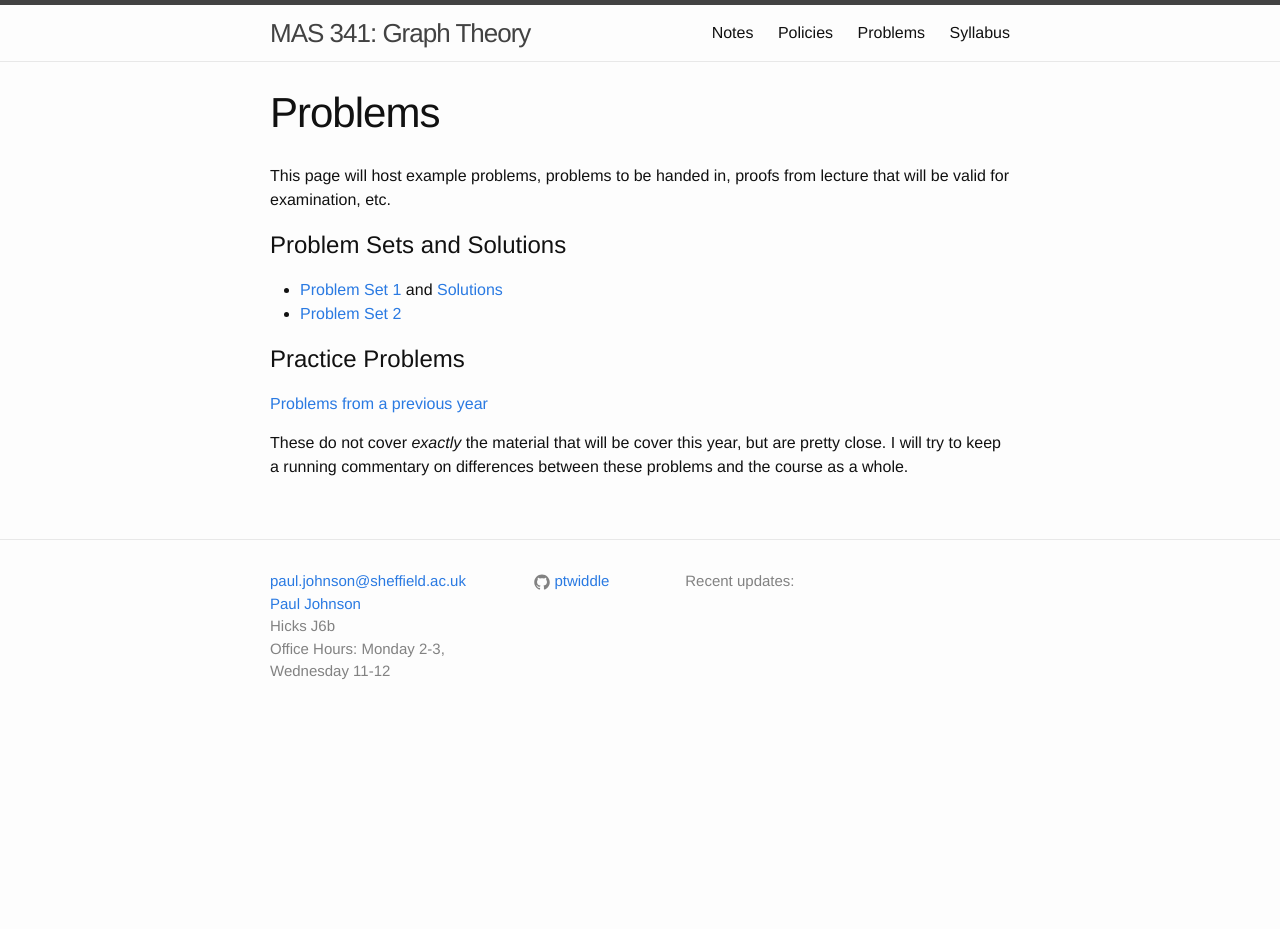
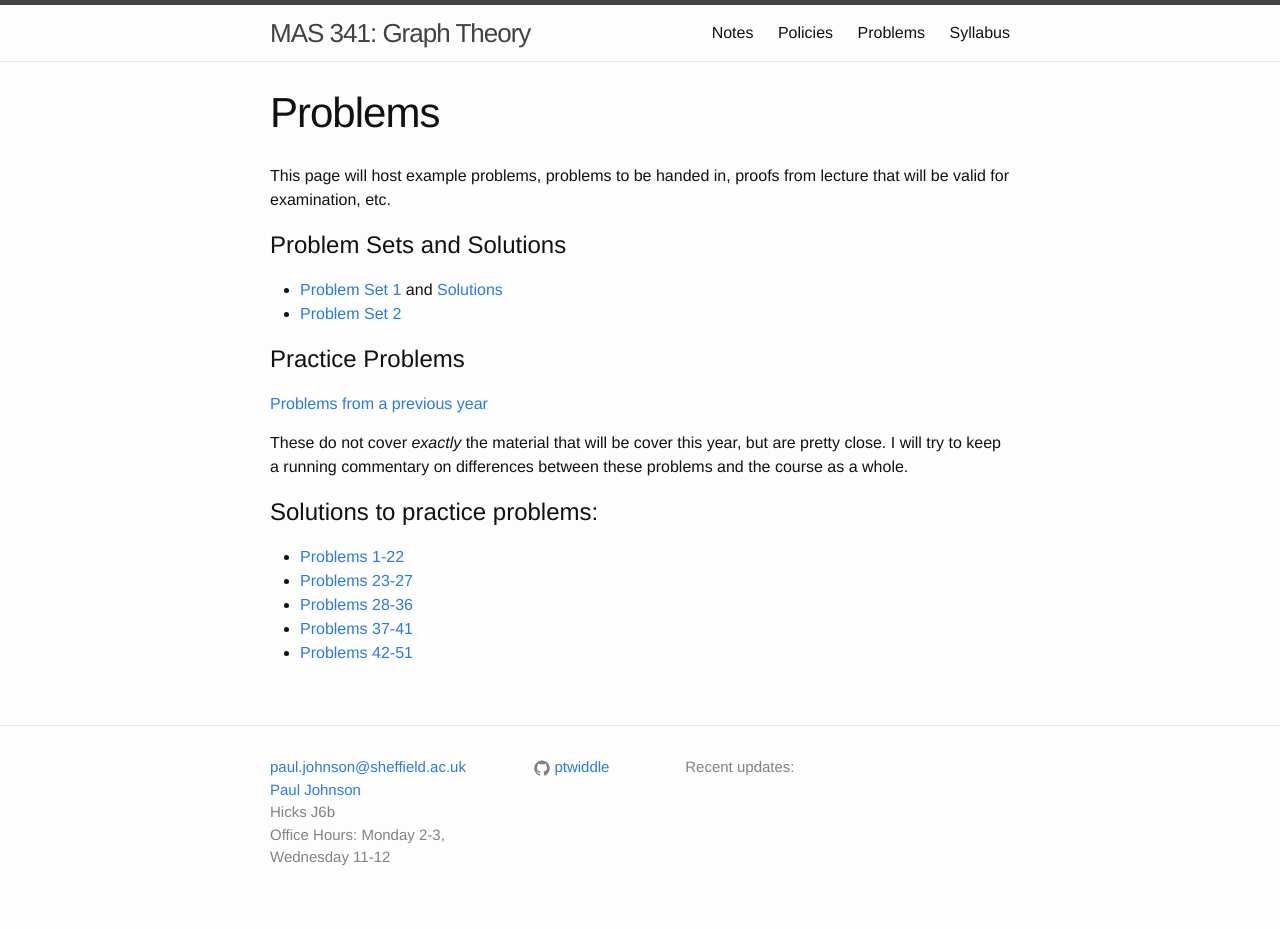
Before and after one commit to ptwiddle/MAS341-Graph-Theory, a Jekyll site: the page built from problems.md, in a window 1280 px wide. Built offline with Jekyll 4.4.1, drawn with Linux system fonts in a browser that asks for light colours; before the commit the page ends 900 px from its top, so only the background shows below that.

Commit message:
solutions to old problem sets

```diff
--- a/problems.md
+++ b/problems.md
@@ -21,3 +21,12 @@ Practice Problems
 [Problems from a previous year](../OldProblems.pdf)
 
 These do not cover *exactly* the material that will be cover this year, but are pretty close.  I will try to keep a running commentary on differences between these problems and the course as a whole.
+
+Solutions to practice problems:
+===
+
+* [Problems 1-22](../solutions2015-1-22.pdf)
+* [Problems 23-27](../solutions2015-23-27.pdf)
+* [Problems 28-36](../solutions2015-28-36.pdf)
+* [Problems 37-41](../solutions2015-37-41.pdf)
+* [Problems 42-51](../solutions2015-42-51.pdf)
```
Also changed, not shown: 5 other files.
